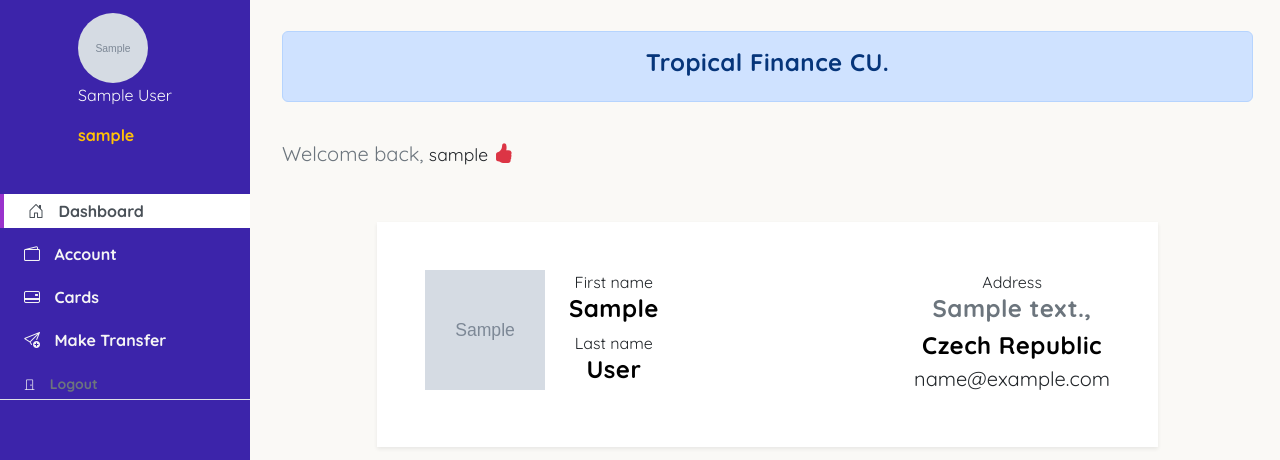
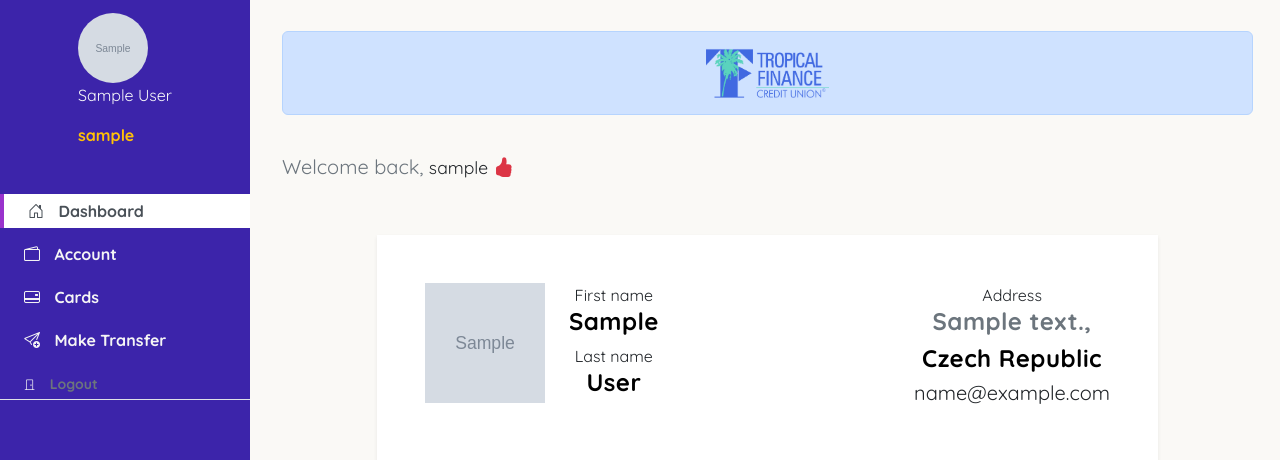
Before and after one commit to ndmichael/digital_banking, a Django app: a page that uses clients/templates/users/profile.html in a window 1280 px wide. Shown: the top 460 px of the page. Run offline with Django 5.2, Linux system fonts and the light colour scheme; a user stored in the database is signed in; tables that the repository leaves empty hold one stand-in row (values such as "Sample post"); grey boxes marked "Sample" are stand-in pictures; some libraries are stand-ins or nearby versions.

Commit message:
profile updated

```diff
--- a/clients/templates/users/profile.html
+++ b/clients/templates/users/profile.html
@@ -59,9 +59,7 @@
             <section class="row">
                 <div class="col-12">
                     <div class="alert alert-primary text-center" role="alert">
-                        <h4>
-                             <a href="/" target="_blank" class="alert-link">Tropical Finance CU.</a>
-                        </h4>
+                        <img src="{% static 'dbank/images/logo5.png' %}" alt="" class="img-fluid" style="height:50px;">
                       </div>
                     <h5 class="py-4"><span class="text-muted">Welcome back, </span><small>{{user.username}}</small> <i class="bi bi-hand-thumbs-up-fill text-danger"></i></h5>
                 </div>
```
